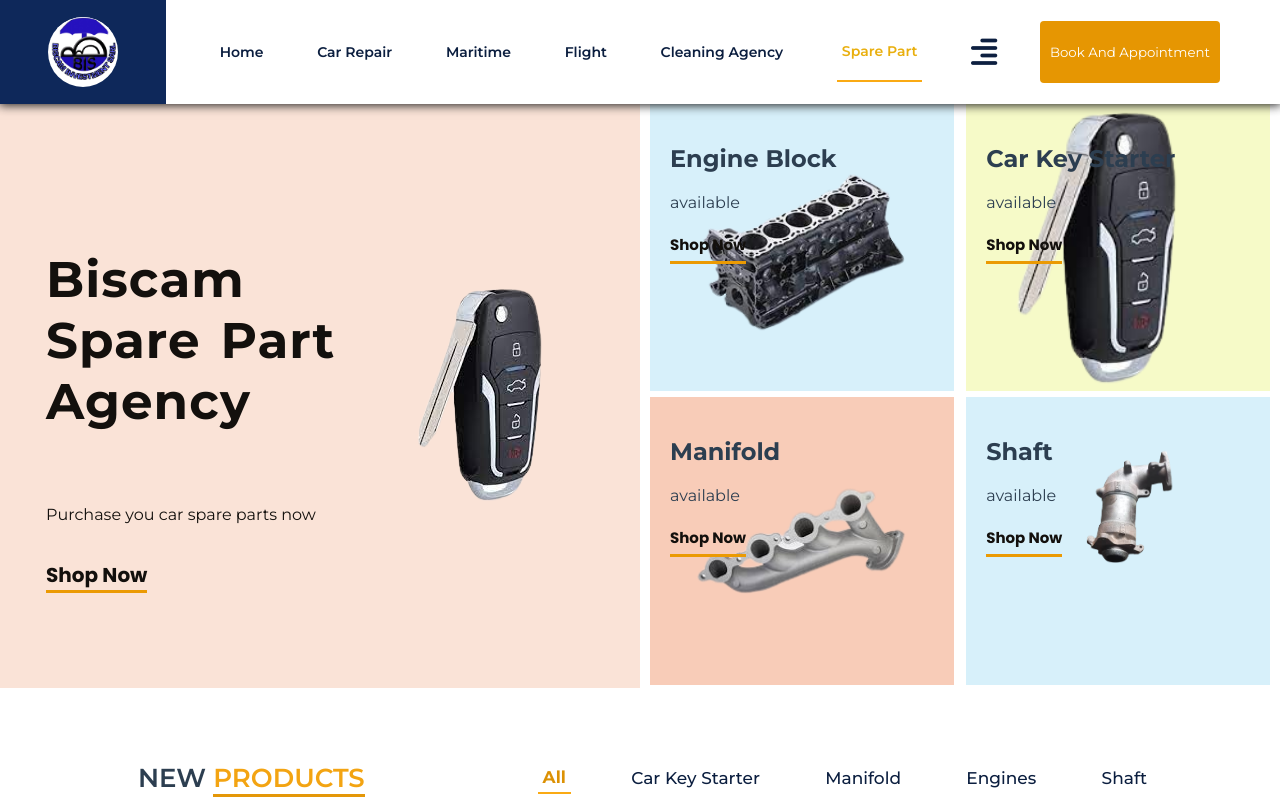
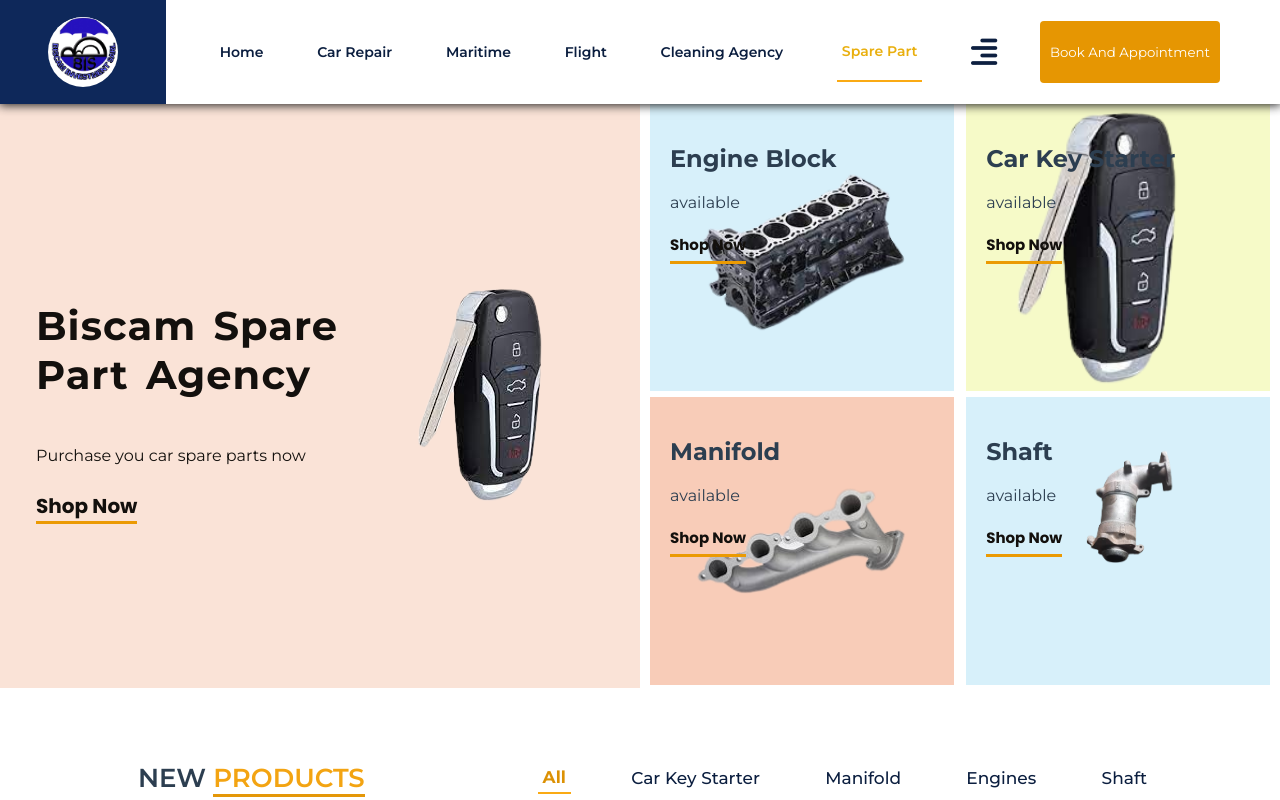
Before and after one commit to kukwa-clovisn/biscam-nuxt, a Nuxt app: page /Spare-Part in a window 1280 px wide. Shown: the top 800 px of the page. Built offline with nearby package versions, Linux system fonts and the light colour scheme; a web font is replaced by a local one.

Commit message:
working on dynamic product page march 20

```diff
--- /dev/null
+++ b/pages/Spare-Part/[id].vue
@@ -0,0 +1,35 @@
+<template>
+  <div class="product-main">
+    <div class="product-page-wrapper">
+      <div class="product-image">
+        <img src="assets/engine/engine.jpg" alt="" />
+      </div>
+
+      <div class="product-details">
+        <div class="product-details-wrapper">
+          <h2>product name</h2>
+          <h4>product category</h4>
+          <p>
+            product description Lorem ipsum, dolor sit amet consectetur
+            adipisicing elit. Inventore, pariatur!
+          </p>
+          <button>buy now</button>
+        </div>
+      </div>
+    </div>
+  </div>
+</template>
+
+<script setup>
+const route = useRoute();
+
+const productRoute = route.params.id;
+</script>
+
+<style lang="scss" scoped>
+.product-main {
+  width: 100%;
+  height: fit-content;
+  padding-top: 13vh;
+}
+</style>
--- a/pages/Spare-Part/index.vue
+++ b/pages/Spare-Part/index.vue
@@ -861,13 +861,13 @@
           word-spacing: 5px;
           letter-spacing: 1px;
           text-align: left;
-          padding: 20px;
-          font: 700 50px "Montserrat", "Nunito Sans", sans-serif;
+          padding: 10px;
+          font: 700 40px "Montserrat", "Nunito Sans", sans-serif;
         }
 
         p {
           color: rgb(19, 16, 13);
-          padding: 20px;
+          padding: 10px;
           text-align: left;
         }
 
@@ -880,7 +880,7 @@
           font: 700 20px "Poppins", sans-serif;
           width: max-content;
           height: max-content;
-          margin-left: 20px;
+          margin-left: 10px;
           color: rgb(19, 16, 13);
 
           &:hover {
```
